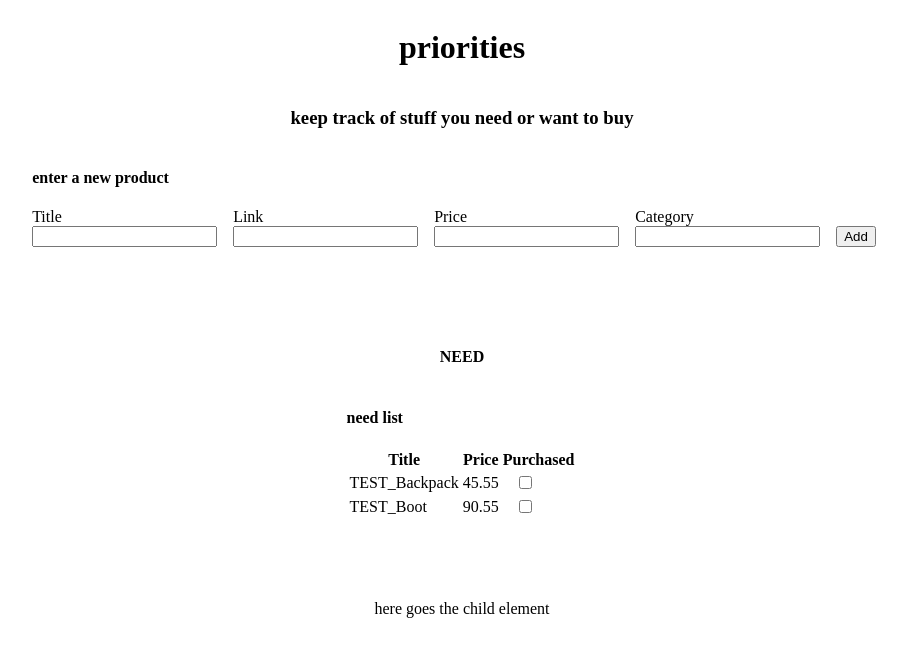
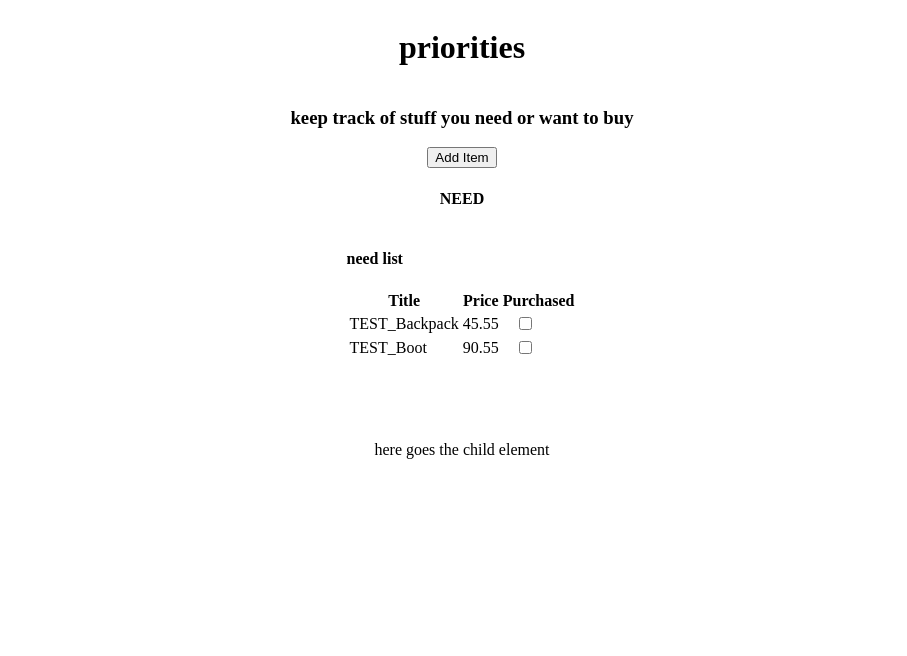
Before and after one commit to Gila-Johanna-Hofmann/priorities, an Angular app: page / in a window 1280 px wide. Shown: the top 656 px of the page, without its empty margins (178-1085 px from the left). Built offline with nearby package versions, Linux system fonts and the light colour scheme.

Commit message:
Fully implemented Input-Component
Co-authored-by: Dennis H. <mnkyjs@users.noreply.github.com>

```diff
--- a/src/app/Services/shopping.service.ts
+++ b/src/app/Services/shopping.service.ts
@@ -5,9 +5,13 @@ import { shoppinglistMaster, ShoppingItem } from '../shoppinglist-master';
   providedIn: 'root',
 })
 export class ShoppingService {
+  apiList = [...shoppinglistMaster];
+
+  categories = this.apiList.map((shoppingItem) => shoppingItem.category);
+
   generateNeedList(purchased: boolean, category?: string) {
     let list: ShoppingItem[] = [];
-    let shoppingApiItems = shoppinglistMaster;
+    let shoppingApiItems = this.apiList;
     for (let i in shoppingApiItems) {
       if (
         shoppingApiItems[i].category === category &&
@@ -21,7 +25,7 @@ export class ShoppingService {
 
   getPurchasedList() {
     let list: ShoppingItem[] = [];
-    let shoppingApiItems = shoppinglistMaster;
+    let shoppingApiItems = this.apiList;
     for (let i in shoppingApiItems) {
       if (shoppingApiItems[i].purchased) {
         list.push(shoppingApiItems[i]);
@@ -36,4 +40,12 @@ export class ShoppingService {
     }
     return this.generateNeedList(purchased, category);
   }
+
+  addItem(item: ShoppingItem) {
+    this.apiList = [...this.apiList, item];
+  }
+
+  editItem(shoppingItem: ShoppingItem) {
+    this.apiList = [...this.apiList.map((item: ShoppingItem) => item.title === shoppingItem.title ? shoppingItem : item)]
+  }
 }
--- a/src/app/app.component.html
+++ b/src/app/app.component.html
@@ -1,24 +1,28 @@
 <style></style>
 <div class="content">
   <div class="header-container">
-    <h1>{{title}}</h1>
-    <h3>{{description}}</h3>
+    <h1>{{ title }}</h1>
+    <h3>{{ description }}</h3>
   </div>
-  <div class="input-container">
-    <app-input-form></app-input-form>
+  <Button *ngIf="isButtonHidden" (click)="onShowAddButton(false)"
+    >Add Item</Button
+  >
+  <div class="input-container" *ngIf="!isButtonHidden">
+    <app-input-form
+      [shoppingItem]="emptyItem"
+      [categories]="categories"
+      (submitItem)="onSubmit($event)"
+    ></app-input-form>
   </div>
   <div class="toshop-container">
     <div class="one-list">
       <h4 (click)="onClick()">NEED</h4>
-      <app-need-list [shoppingList]="needList" (purchased)="onPurchasedChange($event)"></app-need-list>
+      <app-need-list
+        [shoppingList]="needList"
+        (purchased)="onPurchasedChange($event)"
+      ></app-need-list>
     </div>
-    <div class="one-list">
-
-    </div>
+    <div class="one-list"></div>
   </div>
-  <div class="shopped-container">
-    here goes the child element
-  </div>
+  <div class="shopped-container">here goes the child element</div>
 </div>
-
-<router-outlet></router-outlet>
--- a/src/app/app.component.ts
+++ b/src/app/app.component.ts
@@ -8,24 +8,26 @@ import { ShoppingItem } from './shoppinglist-master';
   styleUrls: ['./app.component.css'],
 })
 export class AppComponent implements OnInit {
-
   title = 'priorities';
   description = 'keep track of stuff you need or want to buy';
+  categories: string[] = [];
   needList: ShoppingItem[] = [];
   wantList: ShoppingItem[] = [];
   purchasedList: ShoppingItem[] = [];
+  emptyItem = {} as ShoppingItem;
+  isButtonHidden = true;
 
-  constructor(
-    private shoppingService: ShoppingService
-  ) {}
+  constructor(private shoppingService: ShoppingService) {}
 
   ngOnInit(): void {
+    this.initLists();
+  }
+
+  initLists() {
     this.needList = this.shoppingService.getList(false, 'need');
     this.wantList = this.shoppingService.getList(false, 'want');
     this.purchasedList = this.shoppingService.getList(true);
-    console.log('need', this.needList);
-    console.log('wantList', this.needList);
-    console.log('purchasedList', this.needList);
+    this.categories = this.shoppingService.categories;
   }
 
   onClick() {
@@ -34,6 +36,21 @@ export class AppComponent implements OnInit {
 
   onPurchasedChange(shoppingItem: ShoppingItem) {
     console.log(shoppingItem);
+  }
 
+  onSubmit(item: ShoppingItem) {
+    item = { ...item, purchased: false, category: item.category.toLowerCase() };
+    this.shoppingService.addItem(item);
+    this.onReset();
+  }
+
+  onShowAddButton(showButton: boolean) {
+    this.isButtonHidden = showButton;
+  }
+
+  onReset() {
+    this.initLists();
+    this.isButtonHidden = true;
+    this.emptyItem = {} as ShoppingItem;
   }
 }
--- a/src/app/app.module.ts
+++ b/src/app/app.module.ts
@@ -5,7 +5,7 @@ import { AppRoutingModule } from './app-routing.module';
 import { AppComponent } from './app.component';
 import { NeedListComponent } from './need-list/need-list.component';
 import { InputFormComponent } from './input-form/input-form.component';
-import { FormsModule } from '@angular/forms';
+import { FormsModule, ReactiveFormsModule } from '@angular/forms';
 
 
 @NgModule({
@@ -17,7 +17,8 @@ import { FormsModule } from '@angular/forms';
   imports: [
     BrowserModule,
     AppRoutingModule,
-    FormsModule
+    FormsModule,
+    ReactiveFormsModule
   ],
   providers: [],
   bootstrap: [AppComponent]
--- a/src/app/input-form/input-form.component.html
+++ b/src/app/input-form/input-form.component.html
@@ -1,25 +1,55 @@
-<div>
+<div *ngIf="shoppingItem">
   <h4>enter a new product</h4>
-    <form #inputForm="ngForm" autocomplete="off" (ngSubmit)="userInput(inputForm.value)">
+  <form #inputForm="ngForm" autocomplete="off" (ngSubmit)="onSubmit()">
     <div class="input-element">
       <label for="title">Title</label>
-            <input type="text" id="title" name="title" (ngModel)="model.title" />
+      <input
+        type="text"
+        id="title"
+        name="title"
+        [(ngModel)]="shoppingItem.title"
+        required
+      />
     </div>
     <div class="input-element">
       <label for="url">Link</label>
-            <input type="url" id="url" name="url" (ngModel)="model.url" />
+      <input
+        type="url"
+        id="url"
+        name="url"
+        [(ngModel)]="shoppingItem.url"
+        required
+      />
     </div>
     <div class="input-element">
       <label for="price">Price</label>
-            <input type="number" id="link" name="link" (ngModel)="model.price" />
+      <input
+        type="number"
+        id="link"
+        name="link"
+        [(ngModel)]="shoppingItem.price"
+        required
+      />
     </div>
     <div class="input-element">
       <label for="category">Category</label>
-            <input type="text" id="category" name="category" (ngModel)="model.category" />
+      <select
+        [(ngModel)]="shoppingItem.category"
+        [ngModelOptions]="{ standalone: true }"
+        required
+      >
+        <ng-container *ngFor="let category of categories; let i = index">
+          <option>
+            {{ category | titlecase }}
+          </option>
+        </ng-container>
+      </select>
     </div>
     <div class="input-element">
-            <label id="whitelabel" for="category">.   </label>
-            <button type="submit" class="submit-button">Add</button>
+      <label id="whitelabel" for="category">. </label>
+      <button type="submit" class="submit-button" [disabled]="!inputForm.valid">
+        Add
+      </button>
     </div>
   </form>
 </div>
--- a/src/app/input-form/input-form.component.ts
+++ b/src/app/input-form/input-form.component.ts
@@ -1,24 +1,23 @@
-import { Component, OnInit } from '@angular/core';
+import { Component, OnInit, Input, Output, EventEmitter } from '@angular/core';
+import { NgForm } from '@angular/forms';
 import { ShoppingItem } from '../shoppinglist-master';
 
 @Component({
   selector: 'app-input-form',
   templateUrl: './input-form.component.html',
-  styleUrls: ['./input-form.component.css']
+  styleUrls: ['./input-form.component.css'],
 })
-export class InputFormComponent implements OnInit {
+export class InputFormComponent {
+  @Input()
+  shoppingItem?: ShoppingItem;
 
-  model: any;
+  @Input()
+  categories: string[] = [];
 
-  constructor() {
+  @Output()
+  submitItem: EventEmitter<ShoppingItem> = new EventEmitter<ShoppingItem>();
 
+  onSubmit() {
+    this.submitItem.emit(this.shoppingItem);
   }
-
-  ngOnInit(): void {
-  }
-
-  userInput(input: Object) {
-
-  }
-
 }
--- a/src/app/shoppinglist-master.ts
+++ b/src/app/shoppinglist-master.ts
@@ -1,4 +1,4 @@
-export const shoppinglistMaster: ShoppingItem[] = [
+export let shoppinglistMaster: ShoppingItem[] = [
   {
     title: 'TEST_Backpack',
     url: 'https://www.pinqponq.com/de/collections/sale/products/blok-large-vivid-monochrome',
```
Lines whose indentation alone changed are shown as unchanged.
